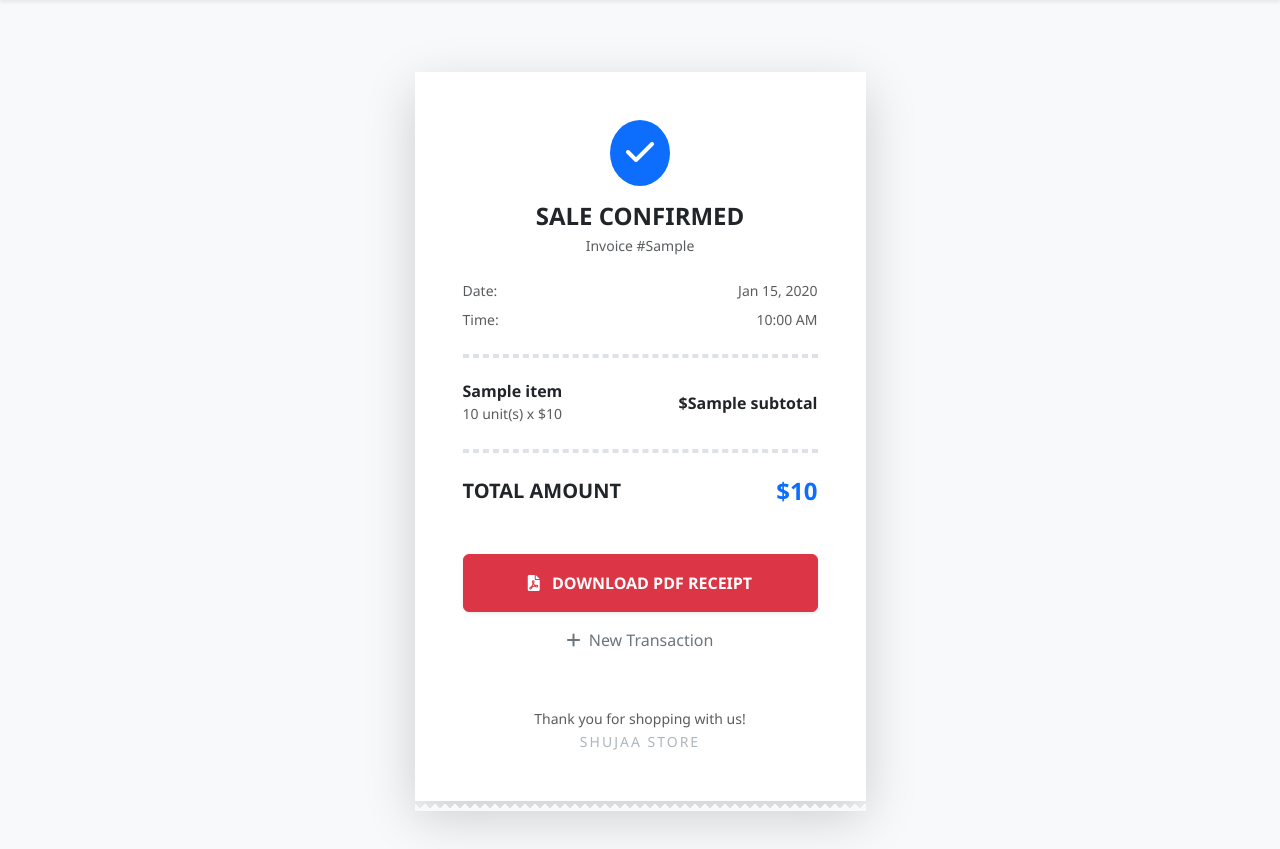
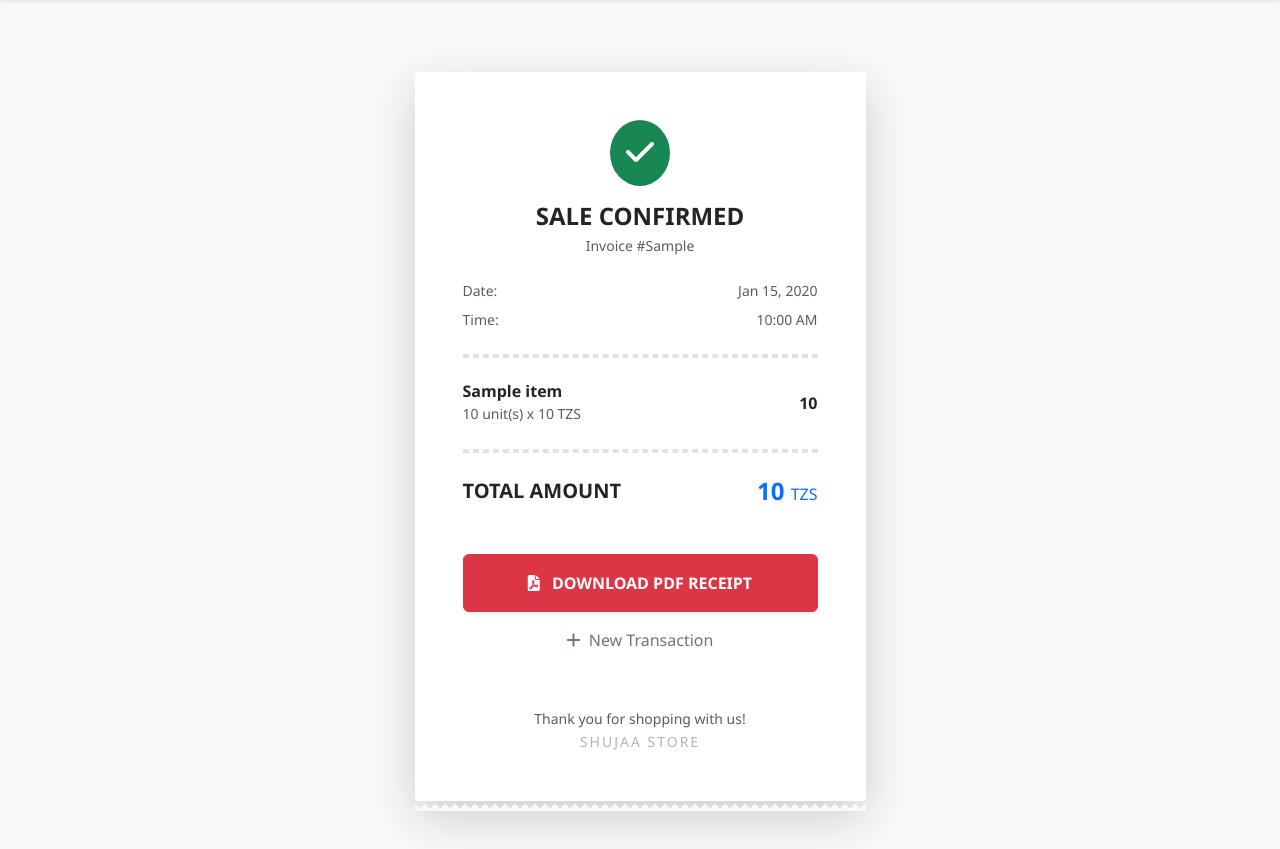
Before and after one commit to Hero-0819/pos_system, a Django app: template templates/receipt.html in a window 1280 px wide. Shown: the part 56-905 px from the top of the page. Run offline with Django 5.2, Linux system fonts and the light colour scheme; tables that the repository leaves empty hold one stand-in row (values such as "Sample post"); the template is opened without the code that fills it: values that come from a table or form of the project are taken from there, most other values are stand-ins (such as "Sample title", 1, 10 or a date in 2020).

Commit message:
Update receipt template for currency formatting

```diff
--- a/templates/receipt.html
+++ b/templates/receipt.html
@@ -1,4 +1,5 @@
 {% extends 'base.html' %}
+{% load humanize %}
 
 {% block content %}
 <div class="container py-5">
@@ -9,7 +10,7 @@
                 <div class="card-body p-4 p-md-5">
 
                     <div class="text-center mb-4">
-                        <div class="bg-primary text-white d-inline-block p-3 rounded-circle mb-3">
+                        <div class="bg-success text-white d-inline-block p-3 rounded-circle mb-3">
                             <i class="fas fa-check fa-2x"></i>
                         </div>
                         <h4 class="fw-bold text-uppercase mb-1">Sale Confirmed</h4>
@@ -32,9 +33,9 @@
                         <div class="d-flex justify-content-between align-items-center mb-3">
                             <div>
                                 <h6 class="mb-0 fw-bold">{{ item.name }}</h6>
-                                <small class="text-muted">{{ item.qty }} unit(s) x ${{ item.price }}</small>
+                                <small class="text-muted">{{ item.qty }} unit(s) x {{ item.price|intcomma }} TZS</small>
                             </div>
-                            <span class="fw-bold text-dark">${{ item.subtotal }}</span>
+                            <span class="fw-bold text-dark">{{ item.subtotal|intcomma }}</span>
                         </div>
                         {% empty %}
                         <p class="text-center text-muted">No items found</p>
@@ -45,7 +46,7 @@
 
                     <div class="d-flex justify-content-between align-items-center mb-5">
                         <h5 class="fw-bold mb-0">TOTAL AMOUNT</h5>
-                        <h4 class="fw-bold text-primary mb-0">${{ total }}</h4>
+                        <h4 class="fw-bold text-primary mb-0">{{ total|intcomma }} <small class="fs-6 fw-normal">TZS</small></h4>
                     </div>
 
                     <div class="d-grid gap-2">
@@ -70,14 +71,14 @@
 </div>
 
 <style>
-    /* Styling for the "Paper" Look */
+    /* Styling for the "Thermal Paper" Look */
     .receipt-paper {
         background-color: #ffffff;
-        border-radius: 0; /* Boxy like a real thermal slip */
+        border-radius: 4px;
         position: relative;
     }
 
-    /* Subtle zig-zag or jagged edge effect if you want to get fancy */
+    /* Jagged edge effect */
     .receipt-paper::after {
         content: "";
         position: absolute;
@@ -99,7 +100,6 @@
         color: #adb5bd !important;
     }
 
-    /* Transition for buttons */
     .btn-danger {
         background-color: #dc3545;
         transition: all 0.2s ease;
@@ -108,5 +108,11 @@
         background-color: #bb2d3b;
         transform: scale(1.02);
     }
+
+    /* Print optimizations */
+    @media print {
+        .btn, .navbar, footer { display: none !important; }
+        .receipt-paper { box-shadow: none !important; border: 1px solid #eee; }
+    }
 </style>
 {% endblock %}
```
